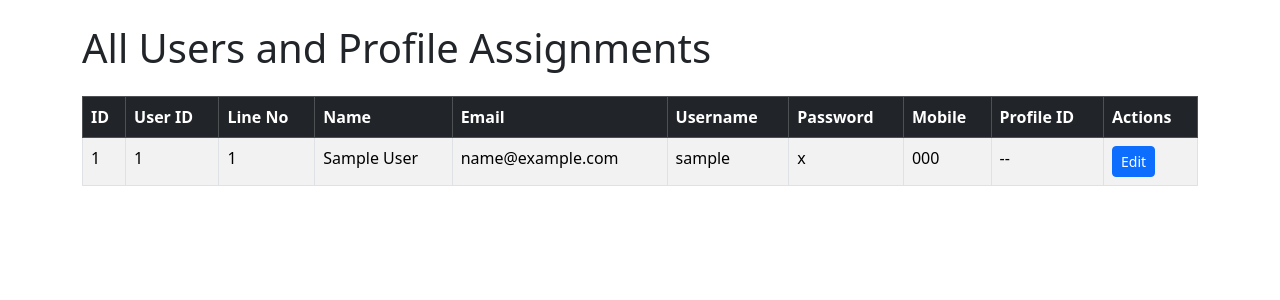
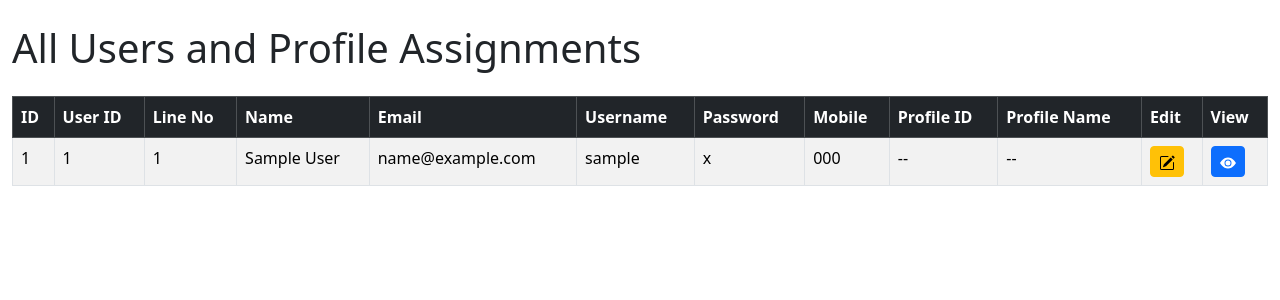
Before and after one commit to Yash7776/Nem-Models, a Django app: page /all-users/ in a window 1280 px wide. Shown: the part 56-356 px from the top of the page. Run offline with Django 5.2, Linux system fonts and the light colour scheme; tables that the repository leaves empty hold one stand-in row (values such as "Sample post").

Commit message:
View And Edit Button Added

```diff
--- a/templates/accounts/all_users.html
+++ b/templates/accounts/all_users.html
@@ -15,7 +15,9 @@
                 <th scope="col">Password</th>
                 <th scope="col">Mobile</th>
                 <th scope="col">Profile ID</th>
-                <th scope="col">Actions</th>
+                <th scope="col">Profile Name</th>
+                <th scope="col">Edit</th>
+                <th scope="col">View</th>
             </tr>
         </thead>
         <tbody>
@@ -30,8 +32,25 @@
                 <td>{{ row.password }}</td>
                 <td>{{ row.mobile_no|default:"--" }}</td>
                 <td>{{ row.profile.profile_id|default:"--" }}</td>
+                <td>{{ row.profile.profile_name|default:"--" }}</td>
                 <td>
-                    <a href="{% url 'accounts:edit_user' row.id %}" class="btn btn-sm btn-primary">Edit</a>
+                    <a href="{% url 'accounts:edit_user' row.id %}" class="btn btn-sm btn-warning"><svg
+                            xmlns="http://www.w3.org/2000/svg" width="16" height="16" fill="currentColor"
+                            class="bi bi-pencil-square" viewBox="0 0 16 16">
+                            <path
+                                d="M15.502 1.94a.5.5 0 0 1 0 .706L14.459 3.69l-2-2L13.502.646a.5.5 0 0 1 .707 0l1.293 1.293zm-1.75 2.456-2-2L4.939 9.21a.5.5 0 0 0-.121.196l-.805 2.414a.25.25 0 0 0 .316.316l2.414-.805a.5.5 0 0 0 .196-.12l6.813-6.814z" />
+                            <path fill-rule="evenodd"
+                                d="M1 13.5A1.5 1.5 0 0 0 2.5 15h11a1.5 1.5 0 0 0 1.5-1.5v-6a.5.5 0 0 0-1 0v6a.5.5 0 0 1-.5.5h-11a.5.5 0 0 1-.5-.5v-11a.5.5 0 0 1 .5-.5H9a.5.5 0 0 0 0-1H2.5A1.5 1.5 0 0 0 1 2.5z" />
+                        </svg></a>
+                </td>
+                <td>
+                    <a href="{% url 'accounts:user_detail' row.username %}" class="btn btn-sm btn-primary"><svg
+                            xmlns="http://www.w3.org/2000/svg" width="16" height="16" fill="currentColor"
+                            class="bi bi-eye-fill" viewBox="0 0 16 16">
+                            <path d="M10.5 8a2.5 2.5 0 1 1-5 0 2.5 2.5 0 0 1 5 0" />
+                            <path
+                                d="M0 8s3-5.5 8-5.5S16 8 16 8s-3 5.5-8 5.5S0 8 0 8m8 3.5a3.5 3.5 0 1 0 0-7 3.5 3.5 0 0 0 0 7" />
+                        </svg></a>
                 </td>
             </tr>
             {% endfor %}
--- a/templates/accounts/base.html
+++ b/templates/accounts/base.html
@@ -29,7 +29,7 @@
     </nav>
 
     <!-- Main Content -->
-    <div class="container mt-4">
+    <div class="container-fluid mt-4">
         {% block content %}
         {% endblock %}
     </div>
```
Also changed, not shown: accounts/migrations/0001_initial.py.
